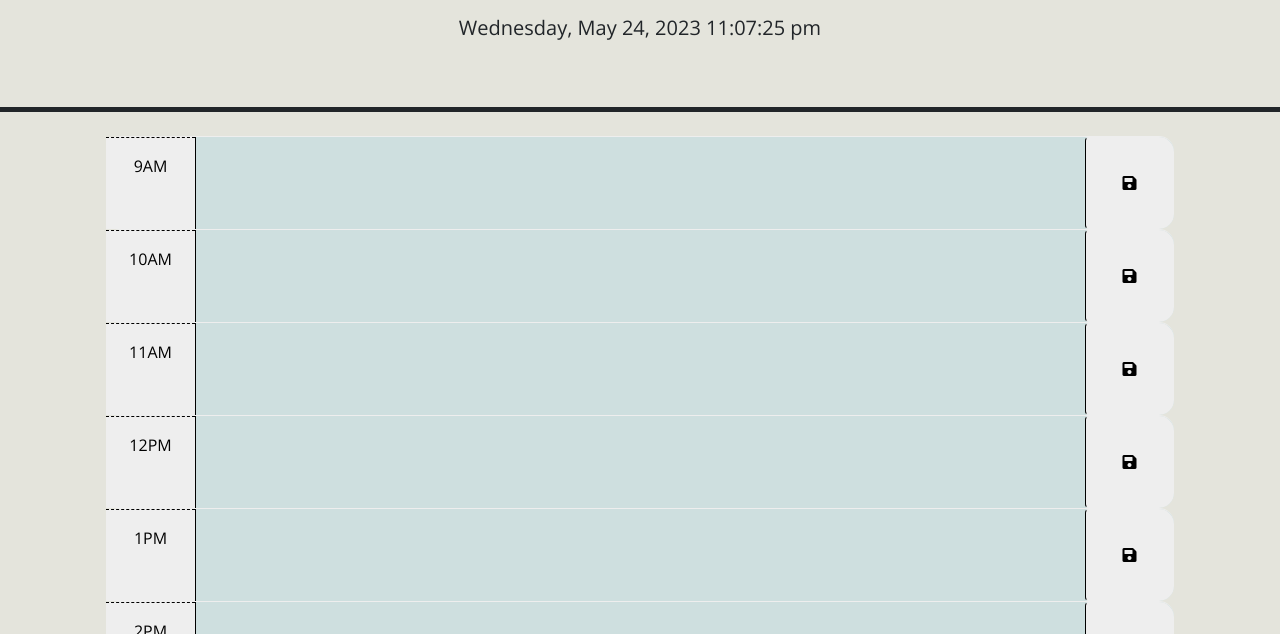
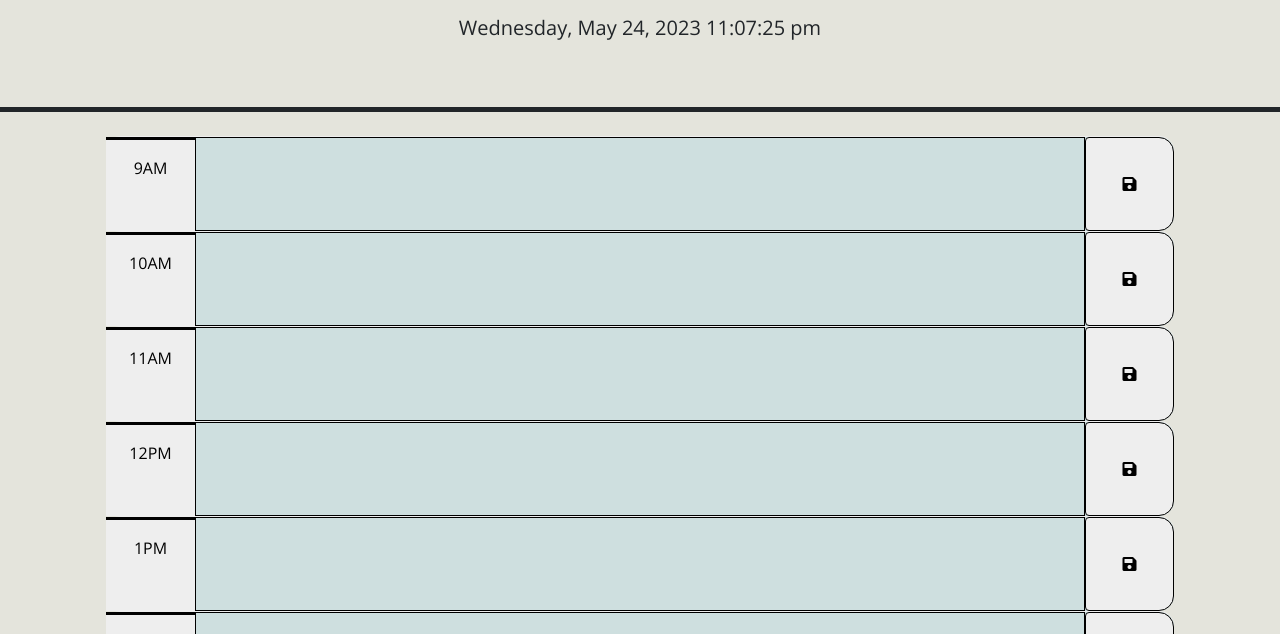
Before and after one commit to lizcas01/work-day-scheduler, a plain HTML site: page Develop/index.html in a window 1280 px wide. Shown: the part 166-800 px from the top of the page. Drawn offline with nearby package versions, Linux system fonts and the light colour scheme.

Commit message:
More colors

```diff
--- a/Develop/style.css
+++ b/Develop/style.css
@@ -6,7 +6,7 @@ body {
 
 textarea {
   background: transparent;
-  border: none;
+  border-color: #000000;
   resize: none;
   color: #000000;
   border-left: 1px solid black;
@@ -19,6 +19,7 @@ textarea {
 
 .time-block {
   border-radius: 15px;
+  border-color: #000000;
 }
 
 .row {
@@ -28,7 +29,7 @@ textarea {
 .hour {
   background-color: #eeeeee;
   color: #000000;
-  border-top: 1px dashed #000000;
+  border-top: solid #000000;
 }
 
 .past {
@@ -51,6 +52,7 @@ textarea {
   border-top-right-radius: 15px;
   border-bottom-right-radius: 15px;
   background-color: #eeeeee;
+  border-color: #000000;
   color: black;
 }
 
```
